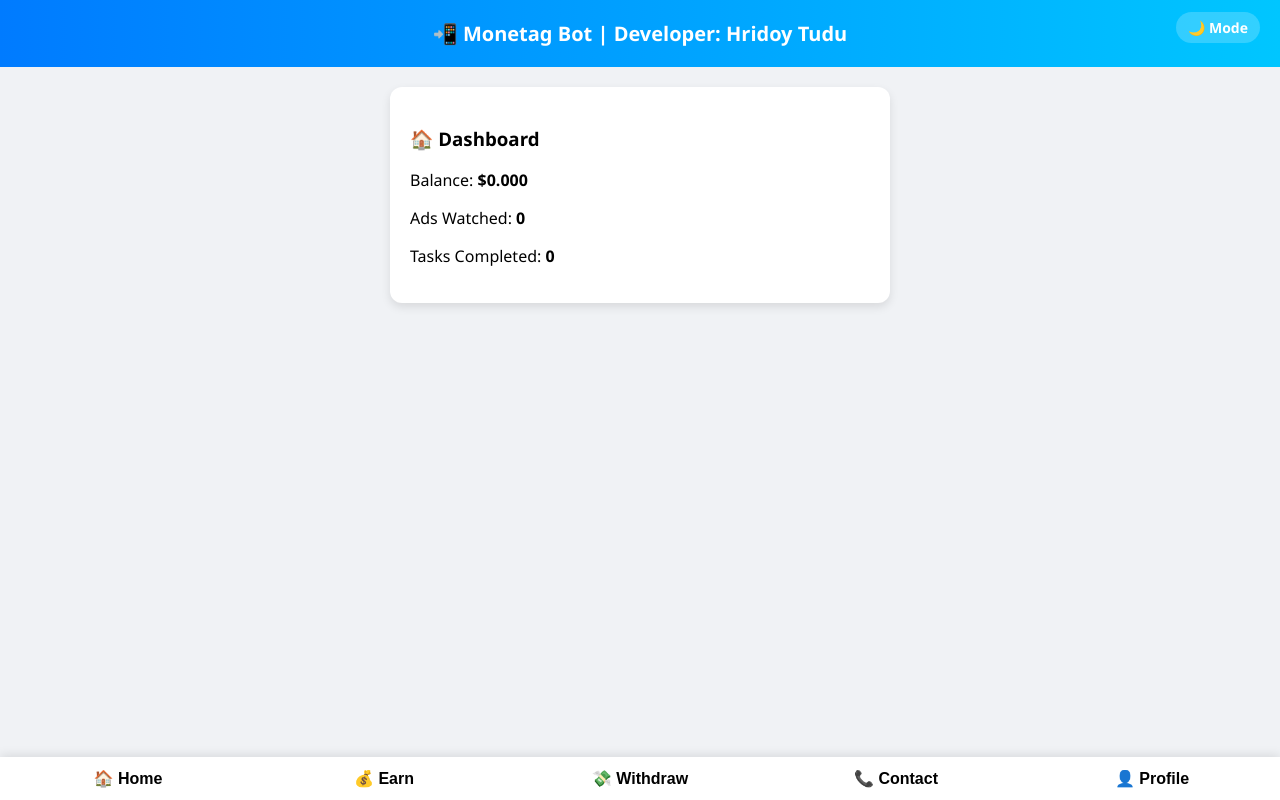
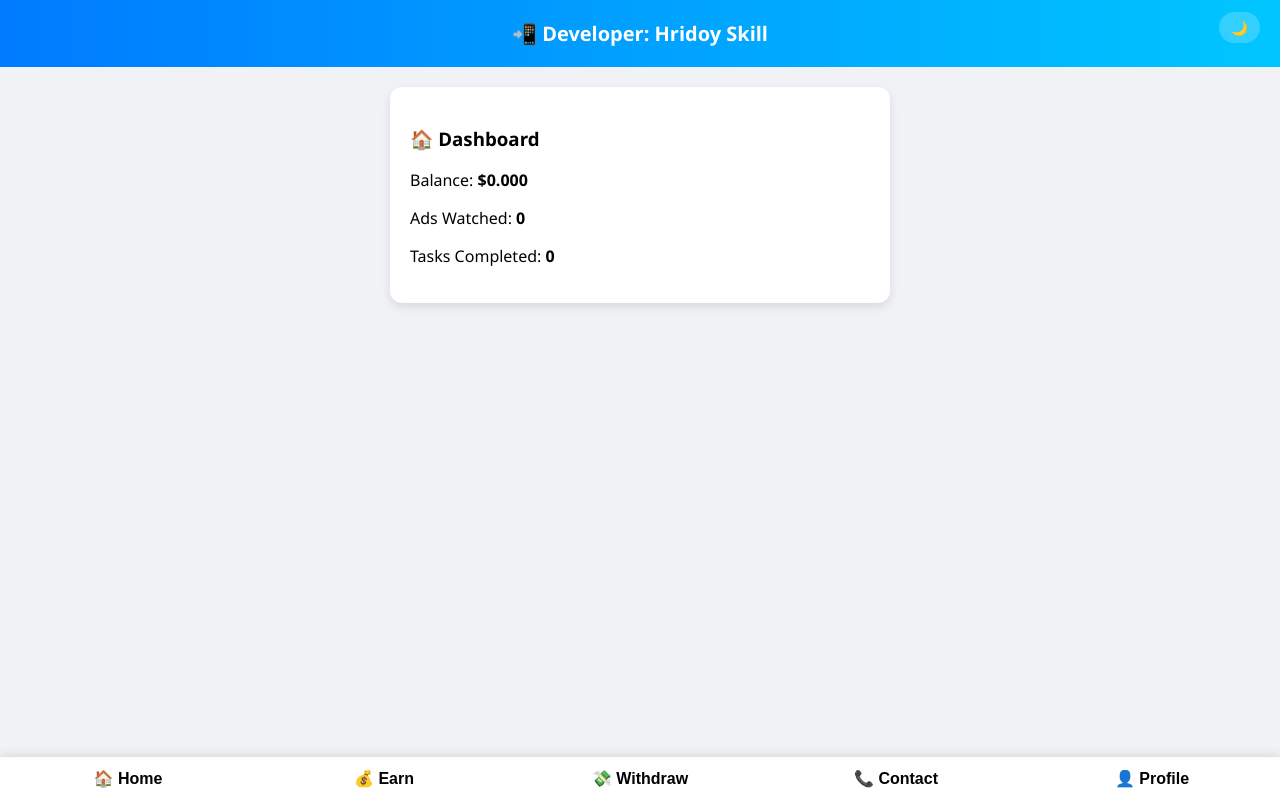
Before and after one commit to Hridotudu/Hridoy-Skill-0.69, a plain HTML site: page index.html in a window 1280 px wide. Drawn offline with Linux system fonts and the light colour scheme.

Commit message:
Add files via upload

```diff
--- a/index.html
+++ b/index.html
@@ -110,8 +110,8 @@
   </style>
 </head>
 <body><header>
-  📲 Monetag Bot | Developer: Hridoy Tudu
-  <span class="toggle-mode" onclick="toggleDarkMode()">🌙 Mode</span>
+  📲 Developer: Hridoy Skill
+  <span class="toggle-mode" onclick="toggleDarkMode()">🌙 </span>
 </header><div class="container">
   <div id="home" class="section active">
     <div class="card">
```
